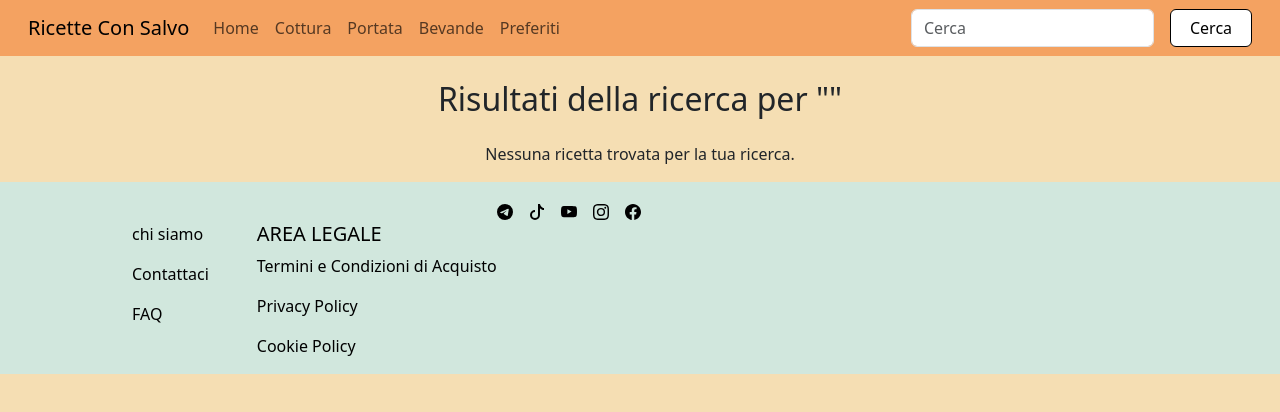
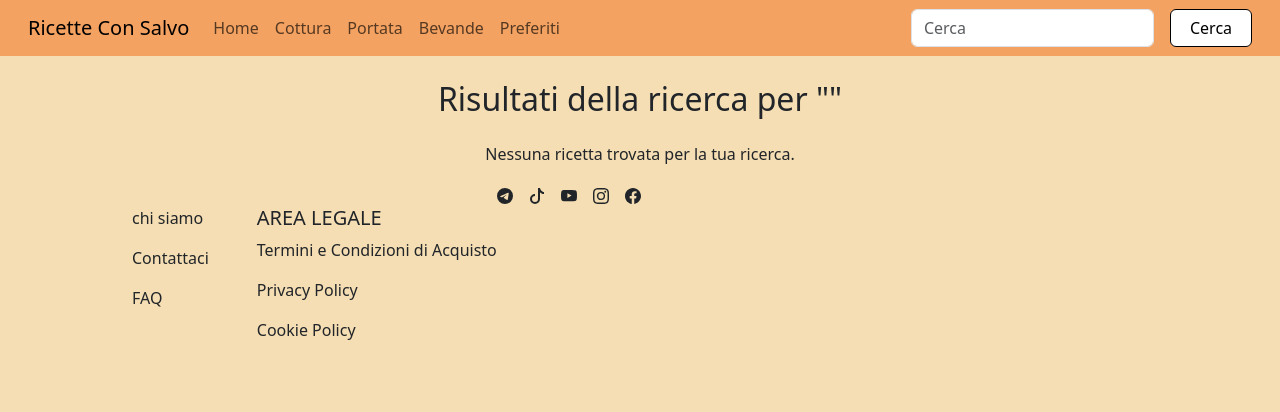
Before and after one commit to Salvatore-12/my-recipe-frontend, a React (Create React App) app: page /risultati-perNome in a window 1280 px wide. Shown: the top 412 px of the page. Built offline with nearby package versions, Linux system fonts and the light colour scheme.

Commit message:
aggiunta una classe css al footer

```diff
--- a/src/components/Footer.jsx
+++ b/src/components/Footer.jsx
@@ -3,7 +3,7 @@ import { Facebook, Instagram,Telegram,Tiktok,Youtube } from "react-bootstrap-ico
 
 const Footer = () => {
     return(
-    <Container fluid className=" bg-success-subtle text-black pt-3 ms-0 me-0">
+    <Container fluid className="FooterContainer">
     <Nav>
     <div className="d-flex flex-row ms-4 ps-5 mt-4 mt-3">
         <span className="d-flex flex-column ms-4 ps-4">
```
